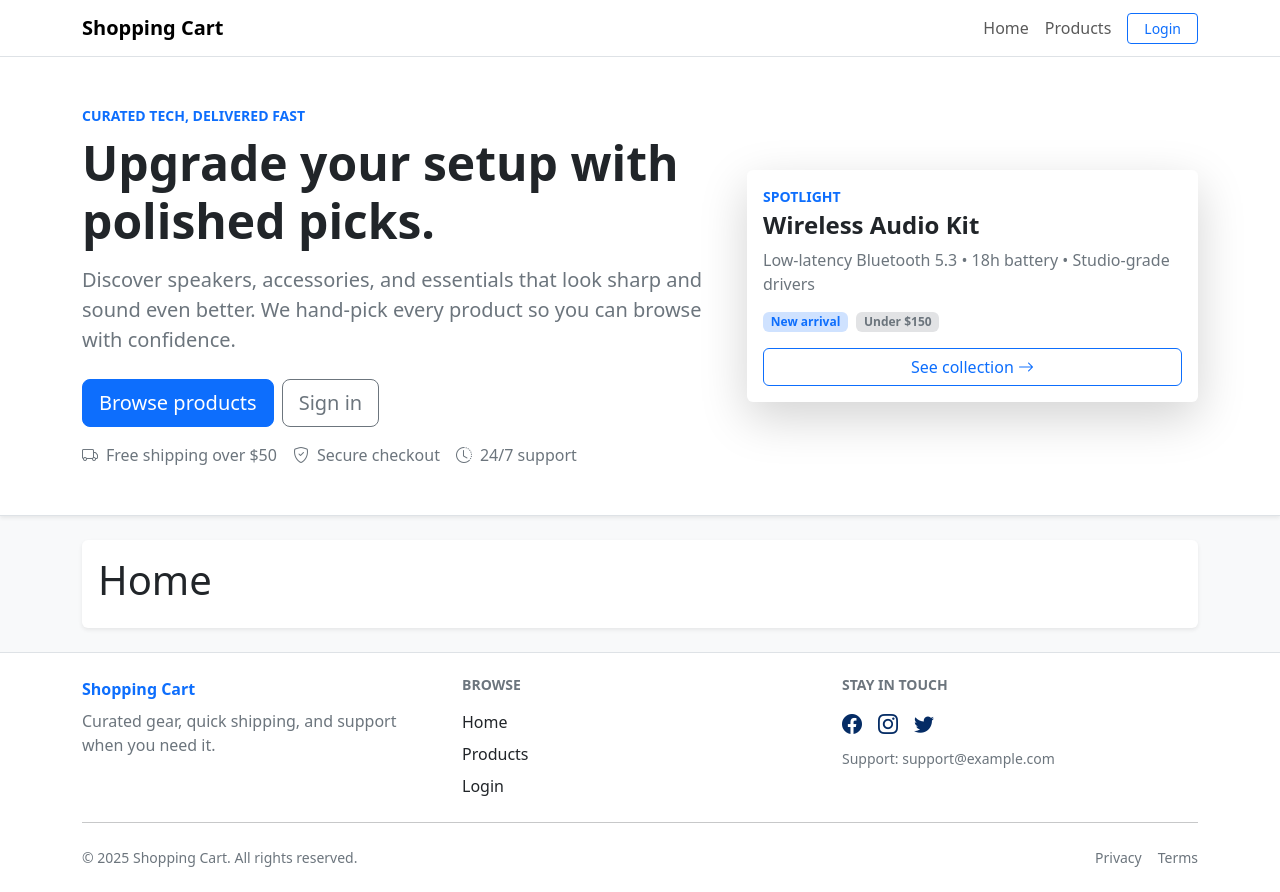
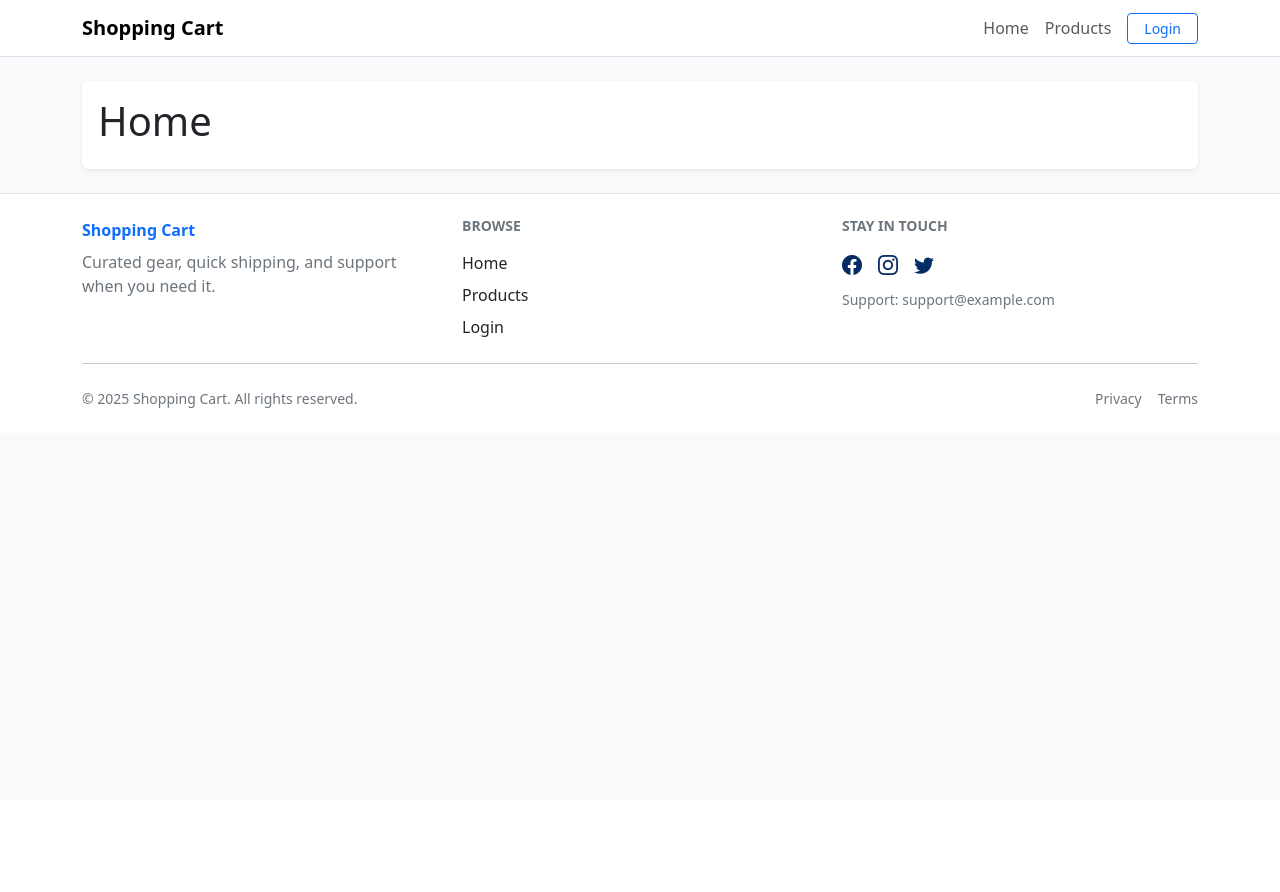
Before and after one commit to tomnyson/giao-dien-be-vue-2025, a Vue app: page / in a window 1280 px wide. After the commit the page ends 800 px from the top, so only its background shows below. Built offline with nearby package versions, Linux system fonts and the light colour scheme.

Commit message:
demo cart

```diff
--- a/src/App.vue
+++ b/src/App.vue
@@ -7,47 +7,6 @@ import Footer from './components/Footer.vue';
 <template>
   <div class="bg-light min-vh-100">
     <Menu />
-
-    <header class="bg-white border-bottom shadow-sm">
-      <div class="container py-5">
-        <div class="row align-items-center g-4">
-          <div class="col-lg-7">
-            <p class="text-uppercase text-primary fw-semibold mb-2 small">Curated tech, delivered fast</p>
-            <h1 class="display-5 fw-bold mb-3">Upgrade your setup with polished picks.</h1>
-            <p class="text-secondary fs-5 mb-4">
-              Discover speakers, accessories, and essentials that look sharp and sound even better.
-              We hand-pick every product so you can browse with confidence.
-            </p>
-            <div class="d-flex flex-wrap gap-2">
-              <RouterLink class="btn btn-primary btn-lg" to="/">Browse products</RouterLink>
-              <RouterLink class="btn btn-outline-secondary btn-lg" to="/login">Sign in</RouterLink>
-            </div>
-            <div class="d-flex flex-wrap gap-3 mt-3 text-secondary">
-              <span class="d-flex align-items-center gap-2"><i class="bi bi-truck"></i> Free shipping over $50</span>
-              <span class="d-flex align-items-center gap-2"><i class="bi bi-shield-check"></i> Secure checkout</span>
-              <span class="d-flex align-items-center gap-2"><i class="bi bi-clock-history"></i> 24/7 support</span>
-            </div>
-          </div>
-          <div class="col-lg-5">
-            <div class="card border-0 shadow-lg h-100">
-              <div class="card-body">
-                <p class="text-primary text-uppercase fw-semibold small mb-1">Spotlight</p>
-                <h4 class="card-title fw-bold">Wireless Audio Kit</h4>
-                <p class="text-secondary mb-3">Low-latency Bluetooth 5.3 • 18h battery • Studio-grade drivers</p>
-                <div class="d-flex flex-wrap gap-2 mb-3">
-                  <span class="badge bg-primary-subtle text-primary">New arrival</span>
-                  <span class="badge bg-secondary-subtle text-secondary">Under $150</span>
-                </div>
-                <RouterLink to="/" class="btn btn-outline-primary w-100">
-                  See collection <i class="bi bi-arrow-right"></i>
-                </RouterLink>
-              </div>
-            </div>
-          </div>
-        </div>
-      </div>
-    </header>
-
     <main class="container py-4">
       <div class="card border-0 shadow-sm">
         <div class="card-body">
--- a/src/pages/ProductDetail.vue
+++ b/src/pages/ProductDetail.vue
@@ -1,22 +1,24 @@
 <script setup>
-import { onMounted, reactive, ref } from 'vue'
-import { useRoute } from 'vue-router';
+import { onMounted, reactive, ref, watchEffect } from 'vue'
+import { RouterLink, useRoute } from 'vue-router';
 import axios from 'axios';
 const user = reactive({
     username: "",
     password: ""
 })
+const cart = reactive({
+    id: "",
+    userId: "",
+    productsID: "",
+    quantity: ""
+})
 const route = useRoute();
 const productDetail = ref({})
-const { id } = route.params
+const productRelated = ref([])
 
 const API = import.meta.env.VITE_API_URL
 
-onMounted(() => {
-    loadProductDetail();
-    console.log("id", id)
-})
-const loadProductDetail = async () => {
+const loadProductDetail = async (id) => {
     try {
         const response = await axios.get(`${API}/products/${id}`)
         console.log("detail", response)
@@ -24,39 +26,70 @@ const loadProductDetail = async () => {
             console.log("detail", response.data)
             productDetail.value = response.data
         }
+    } catch (error) {
+        throw error
+    }
+}
+
+const loadProductRelative = async () => {
+    try {
+        const response = await axios.get(`${API}/products`)
+        if (response.status === 200) {
+            console.log("data", response.data)
+               console.log("category", productDetail)
+            productRelated.value = response.data.filter(item => item.category === productDetail.value.category )
+        }
 
     } catch (error) {
         throw error
 
     }
 }
+
+// onMounted(async()=> {
+//     const {id} = route.params
+//     if(!id) {
+//         return
+//     }
+//    await loadProductDetail(id)
+//    await loadProductRelative(id)
+// })
+
+watchEffect(async() => {
+     const {id} = route.params
+    if(!id) {
+        return
+    }
+   await loadProductDetail(id)
+   await loadProductRelative(id)
+})
+/**
+ * thêm
+ * b1. lay id cua sp hien tai
+ * b2. lay id nguoi dung
+ * b3. chuyen sang trang dang nhap
+ * b4. lay gia tri so luong neu so luong < 0 het hang
+ * b5. luu vao object /carts -> payload o tren
+ *
+ */
+const addcarts = async (id) => {
+    const response = await axios.get(`${API}/carts/${id}`)
+
+}
 </script>
 <template>
     <main class="container my-4">
         <div class="row g-4 align-items-start">
             <!-- LEFT: IMAGES -->
-            {{ JSON.stringify(productDetail) }}
             <div class="col-md-6">
                 <div class="card shadow-sm">
-                    <img id="mainImage" class="card-img-top product-main-img" alt="Wireless speaker" />
+                    <img id="mainImage" :src="productDetail.imageUrl" class="card-img-top product-main-img" alt="Wireless speaker" />
                     <div class="card-body">
                         <div class="row g-2">
                             <div class="col-3">
-                                <img src="https://images.unsplash.com/photo-1524592094714-0f0654e20314?auto=format&fit=crop&w=900&q=60"
+                                <img :src="productDetail.imageUrl"
                                     class="img-fluid thumbnail-img active" alt="Speaker front"
                                     onclick="changeImage(this)" />
-                            </div>
-                            <div class="col-3">
-                                <img src="https://images.unsplash.com/photo-1538688423619-a81d3f23454b?auto=format&fit=crop&w=900&q=60"
-                                    class="img-fluid thumbnail-img" alt="Speaker side" onclick="changeImage(this)" />
-                            </div>
-                            <div class="col-3">
-                                <img src="https://images.unsplash.com/photo-1521747116042-5a810fda9664?auto=format&fit=crop&w=900&q=60"
-                                    class="img-fluid thumbnail-img" alt="Controls" onclick="changeImage(this)" />
-                            </div>
-                            <div class="col-3">
-                                <img src="https://images.unsplash.com/photo-1484704849700-f032a568e944?auto=format&fit=crop&w=900&q=60"
-                                    class="img-fluid thumbnail-img" alt="Lifestyle" onclick="changeImage(this)" />
                             </div>
                         </div>
                     </div>
@@ -204,50 +237,14 @@ const loadProductDetail = async () => {
                 <a href="detail.html" class="btn btn-outline-secondary btn-sm">Xem cửa hàng</a>
             </div>
             <div class="row g-4">
-                <div class="col-md-3 col-6">
+                <div v-for="item in productRelated" :key="item.id" class="col-md-3 col-6">
                     <div class="card h-100 shadow-sm">
-                        <img src="https://images.unsplash.com/photo-1484704849700-f032a568e944?auto=format&fit=crop&w=600&q=60"
+                        <img :src="item.imageUrl"
                             class="card-img-top" alt="Soundbar" />
                         <div class="card-body">
-                            <h6 class="card-title">Soundbar mini</h6>
-                            <p class="mb-1 fw-bold">1.890.000đ</p>
-                            <a href="detail.html" class="btn btn-sm btn-outline-primary">Xem</a>
-                        </div>
-                    </div>
-                </div>
-
-                <div class="col-md-3 col-6">
-                    <div class="card h-100 shadow-sm">
-                        <img src="https://images.unsplash.com/photo-1505740420928-5e560c06d30e?auto=format&fit=crop&w=600&q=60"
-                            class="card-img-top" alt="Headphones" />
-                        <div class="card-body">
-                            <h6 class="card-title">Tai nghe phòng thu</h6>
-                            <p class="mb-1 fw-bold">3.690.000đ</p>
-                            <a href="detail.html" class="btn btn-sm btn-outline-primary">Xem</a>
-                        </div>
-                    </div>
-                </div>
-
-                <div class="col-md-3 col-6">
-                    <div class="card h-100 shadow-sm">
-                        <img src="https://images.unsplash.com/photo-1503602642458-232111445657?auto=format&fit=crop&w=600&q=60"
-                            class="card-img-top" alt="Smart display" />
-                        <div class="card-body">
-                            <h6 class="card-title">Màn hình thông minh</h6>
-                            <p class="mb-1 fw-bold">2.190.000đ</p>
-                            <a href="detail.html" class="btn btn-sm btn-outline-primary">Xem</a>
-                        </div>
-                    </div>
-                </div>
-
-                <div class="col-md-3 col-6">
-                    <div class="card h-100 shadow-sm">
-                        <img src="https://images.unsplash.com/photo-1518110832641-472190f64c6f?auto=format&fit=crop&w=600&q=60"
-                            class="card-img-top" alt="Charging dock" />
-                        <div class="card-body">
-                            <h6 class="card-title">Đế sạc đa thiết bị</h6>
-                            <p class="mb-1 fw-bold">950.000đ</p>
-                            <a href="detail.html" class="btn btn-sm btn-outline-primary">Xem</a>
+                            <h6 class="card-title">{{ item.name }}</h6>
+                            <p class="mb-1 fw-bold">{{ item.price }}</p>
+                            <RouterLink :to="`/products/${item.id}`" class="btn btn-sm btn-outline-primary">Xem</RouterLink>
                         </div>
                     </div>
                 </div>
@@ -260,4 +257,8 @@ const loadProductDetail = async () => {
 .success {
     color: green;
 }
+.card-img-top {
+    height: 300px;
+    object-fit: cover;
+}
 </style>
--- a/src/pages/Products.vue
+++ b/src/pages/Products.vue
@@ -162,8 +162,13 @@ const loadProduct = async () => {
 </template>
 
 <style scoped>
-.card-img-top {
+#mainImage {
   object-fit: cover;
-  height: 180px;
+  height: 200px !important;
+}
+.card-img, .card-img-bottom, .card-img-top {
+    width: 100%;
+    object-fit: cover;
+    height: 300px;
 }
 </style>
```
Also changed, not shown: .claude/settings.local.json (deleted), 1 other file (tests, documents, lock files or other folders).
